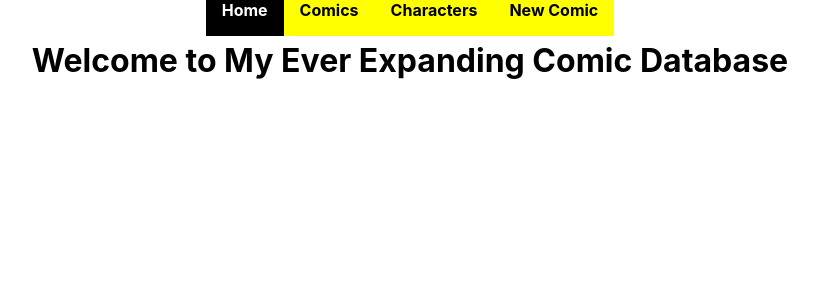
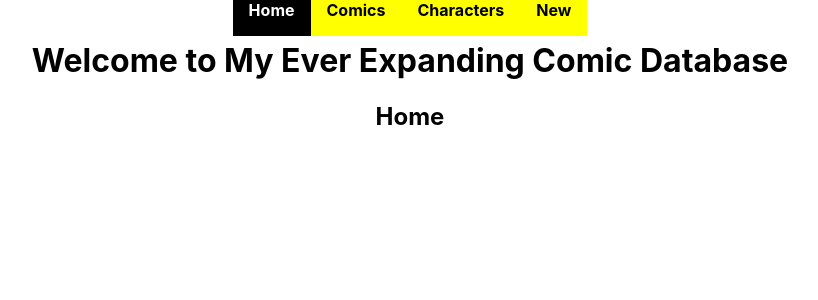
Before and after one commit to mitchellht34/phase-3-sinatra-react-project-frontend, a React (Create React App) app: page / in a window 1280 px wide. Shown: the top 300 px of the page, without its empty margins (230-1048 px from the left). Built offline with nearby package versions, Linux system fonts and the light colour scheme; the HTML template or start-up script is replaced by a standard one.

Commit message:
edit new

```diff
--- a/src/App.js
+++ b/src/App.js
@@ -8,15 +8,19 @@ function App() {
     <div className="App">
       <Router>
         <NavBar />
+        <h1>Welcome to My Ever Expanding Comic Database</h1>
         <Switch>
           <Route path='/comics'>
-            <h1>My Comics</h1>
+            <h2>My Comics</h2>
           </Route>
           <Route path='/characters'>
-            <h1>Characters I know about</h1>
+            <h2>Character Info</h2>
+          </Route>
+          <Route path='/new'>
+            <h2>Create New</h2>
           </Route>
           <Route path='/'>
-            <h1>Welcome to My Ever Expanding Comic Database</h1>
+            <h2>Home</h2>
           </Route>
         </Switch>
       </Router>
--- a/src/components/NavBar.js
+++ b/src/components/NavBar.js
@@ -69,8 +69,8 @@ function NavBar() {
                 activeStyle={activeStyle}
                 exact
                 style={style}
-                to="/comics/new">
-                    New Comic
+                to="/new">
+                    New
             </NavLink>
         </div>
     )
```
Also changed, not shown: src/components/ComicList.js (renamed from src/ComicList.js).
